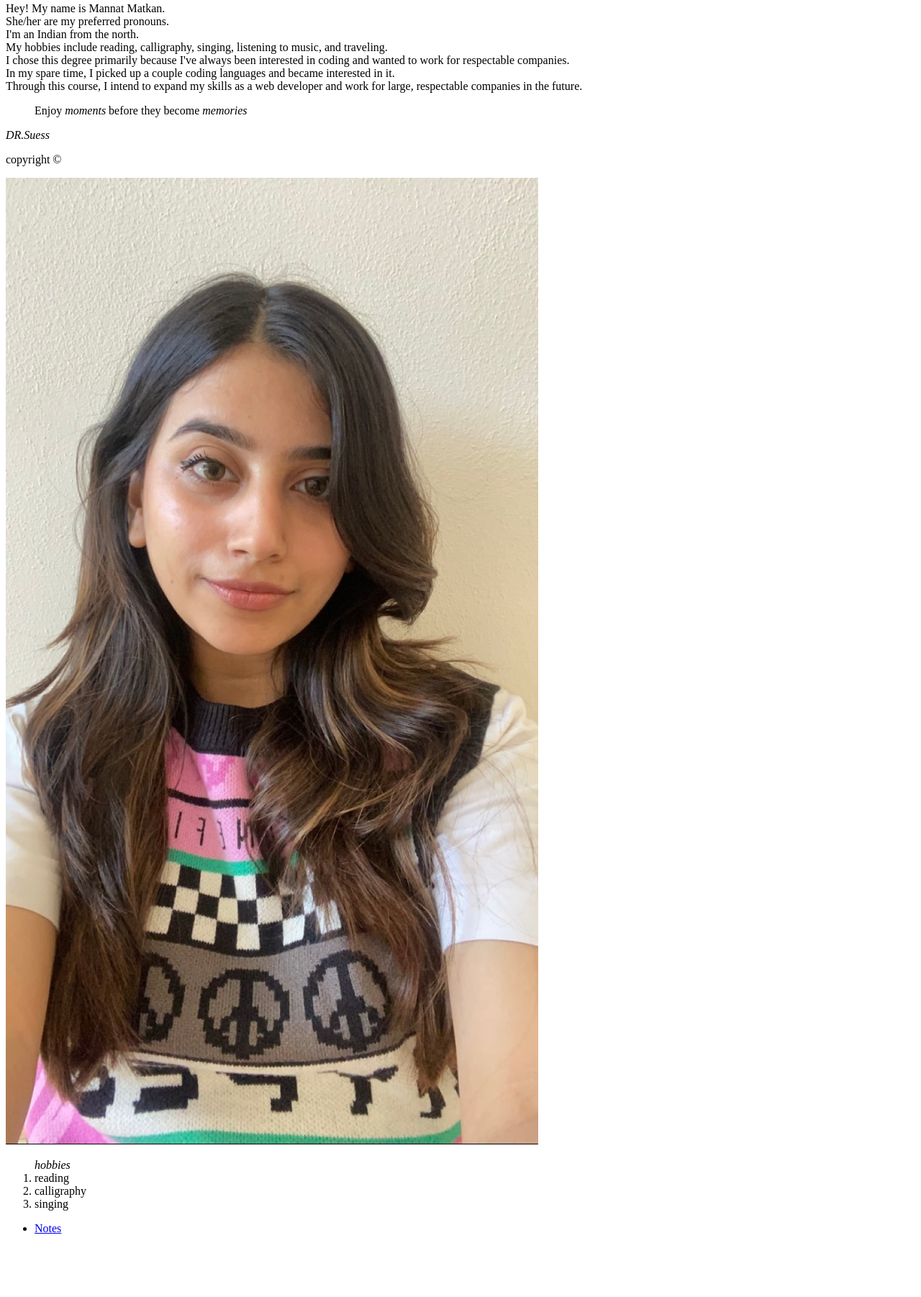
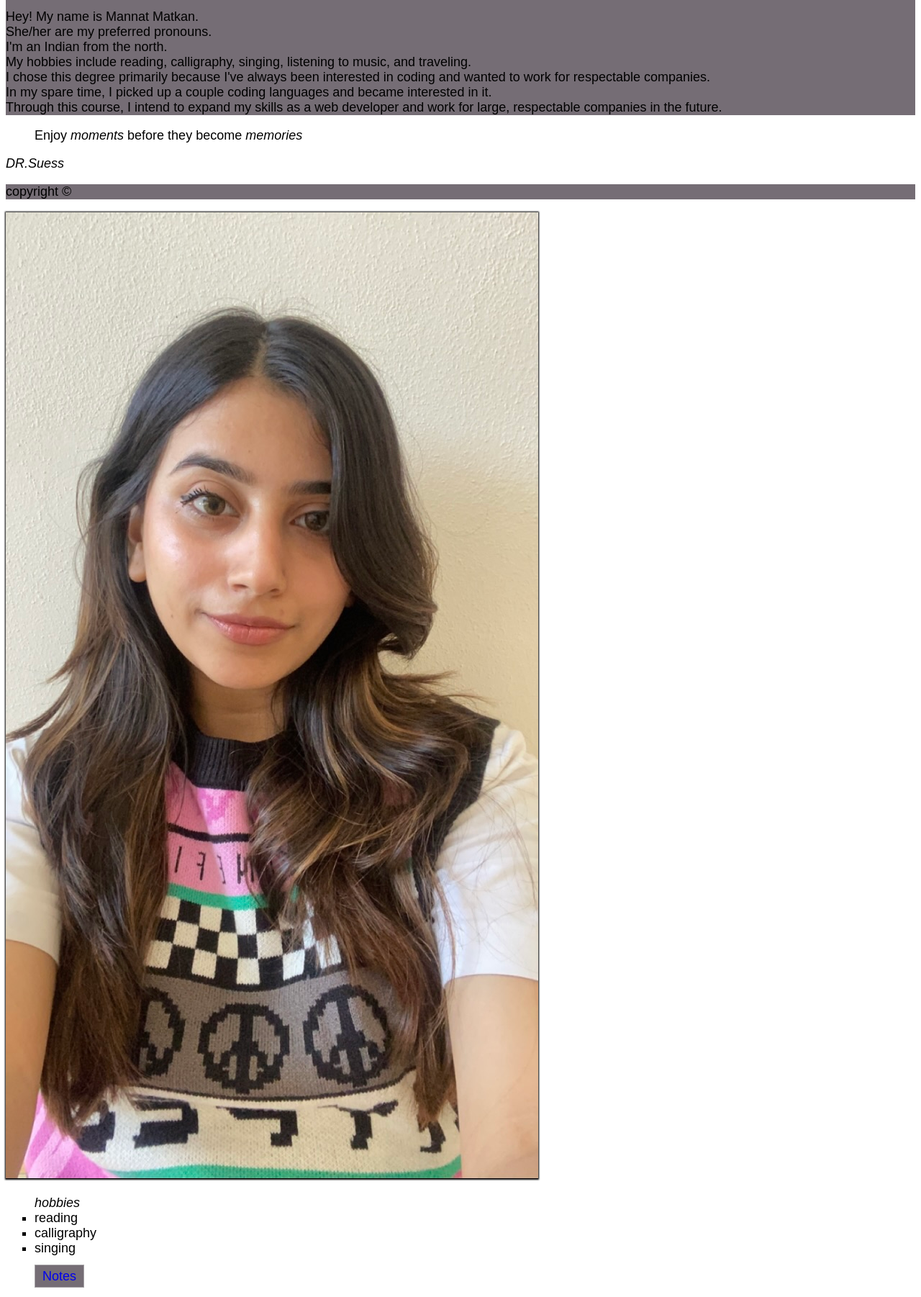
Before and after one commit to Mannat0513/Mannat0513.github.io, a plain HTML site: page html-assignment/index.html in a window 1280 px wide. Shown: the part 77-1879 px from the top of the page at 72% size. Before the commit the page ends 1809 px from the top, so only its background shows below. Drawn offline with Linux system fonts and the light colour scheme.

Commit message:
Styling changes

```diff
--- a/html-assignment/index.html
+++ b/html-assignment/index.html
@@ -4,11 +4,12 @@
     <meta charset="UTF-8">
     <meta name="viewport" content="width=device-width, initial-scale=1.0">
     <title> HTML Assignment</title>
+  <link rel="stylesheet" type="text/css" href="style.css">
 </head>
 <body>
     <header>
         <main>
-        <h1> Mannat Matkan</h1> </main>
+        <h1 class="site-title"> Mannat Matkan</h1> </main>
         <p>Hey! My name is Mannat Matkan.<br>
              She/her are my preferred pronouns. <br>
              I'm an Indian from the north.<br>
@@ -22,20 +23,17 @@
     <footer>
         <p>copyright &copy;</p>
     </footer>
-    <img src="images/ME!.jpeg" alt="girl in pink">
-    <ol> <i>hobbies</i>
+      <img id="my-image" src="images/ME!.jpeg" alt="girl in pink">
+    <ul> <i>hobbies</i>
         <li> reading</li>
         <li> calligraphy</li>
         <li>singing</li>
-    </ol>
+    </ul>
     <nav>
         <ul>
             <li> <a href="notes.html"> Notes</a></li>
         </ul>
-    </nav>
-
-
-
+  </nav>
 
 </body>
 </html>
--- a/html-assignment/style.css
+++ b/html-assignment/style.css
@@ -27,7 +27,6 @@ nav ul {
     list-style: none;
 }
 
-//Remove underline from links:
 nav a {
     text-decoration: none;
 }
--- a/style.css
+++ /dev/null
@@ -1,41 +0,0 @@
-body {
-    font-family: Arial, sans-serif;
-    font-size: 18px;
-}
-
-header, footer {
-    background-color: #756d75;
-}
-
-.site-title {
-    color: #f553f2;
-}
-
-#my-image {
-    box-shadow: 0 0 2px 1px black;
-}
-
-ul {
-    list-style-type: square;
-}
-
-ul.hobbies-list li:nth-child(odd) {
-    background-color: #756d75;
-}
-
-nav ul {
-    list-style: none;
-}
-
-//Remove underline from links:
-nav a {
-    text-decoration: none;
-}
-
-
-nav a {
-    background-color: #756d75;
-    border: 1px solid #a8a5a8;
-    padding: 5px 10px;
-    color: ##dbbadb;
-}
```
Also changed, not shown: index.html (deleted, +0 -26 lines).
